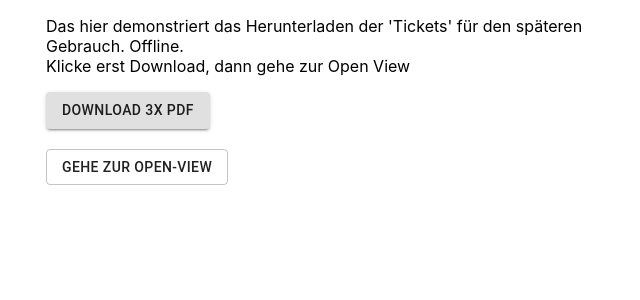
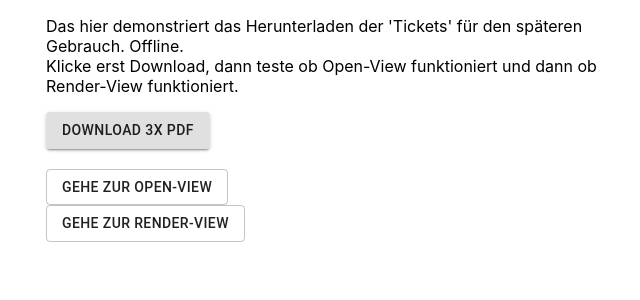
Before and after one commit to Lockdown-WirVsVirus/lockdown-app-frontend, a React (Create React App) app: page /download in a window 1280 px wide. Shown: the top 300 px of the page, without its empty margins (318-958 px from the left). Built offline with nearby package versions, Linux system fonts and the light colour scheme.

Commit message:
link to render

```diff
--- a/src/view/DownloadPdfView.tsx
+++ b/src/view/DownloadPdfView.tsx
@@ -52,11 +52,13 @@ const DownloadPdfView = (props: CheckViewProperties) => {
         <Container maxWidth="sm">
             <p>
                 Das hier demonstriert das Herunterladen der 'Tickets' für den späteren Gebrauch. Offline.<br/>
-                Klicke erst Download, dann gehe zur Open View
+                Klicke erst Download, dann teste ob Open-View funktioniert und dann ob Render-View funktioniert.
             </p>
             <Button variant="contained" onClick={() => handleClick()}>Download 3x PDF</Button><br/>
             <br/>
             <Button variant="outlined" href="/open">Gehe zur Open-View</Button>
+            <br/>
+            <Button variant="outlined" href="/render">Gehe zur Render-View</Button>
         </Container>
     );
 };
```
